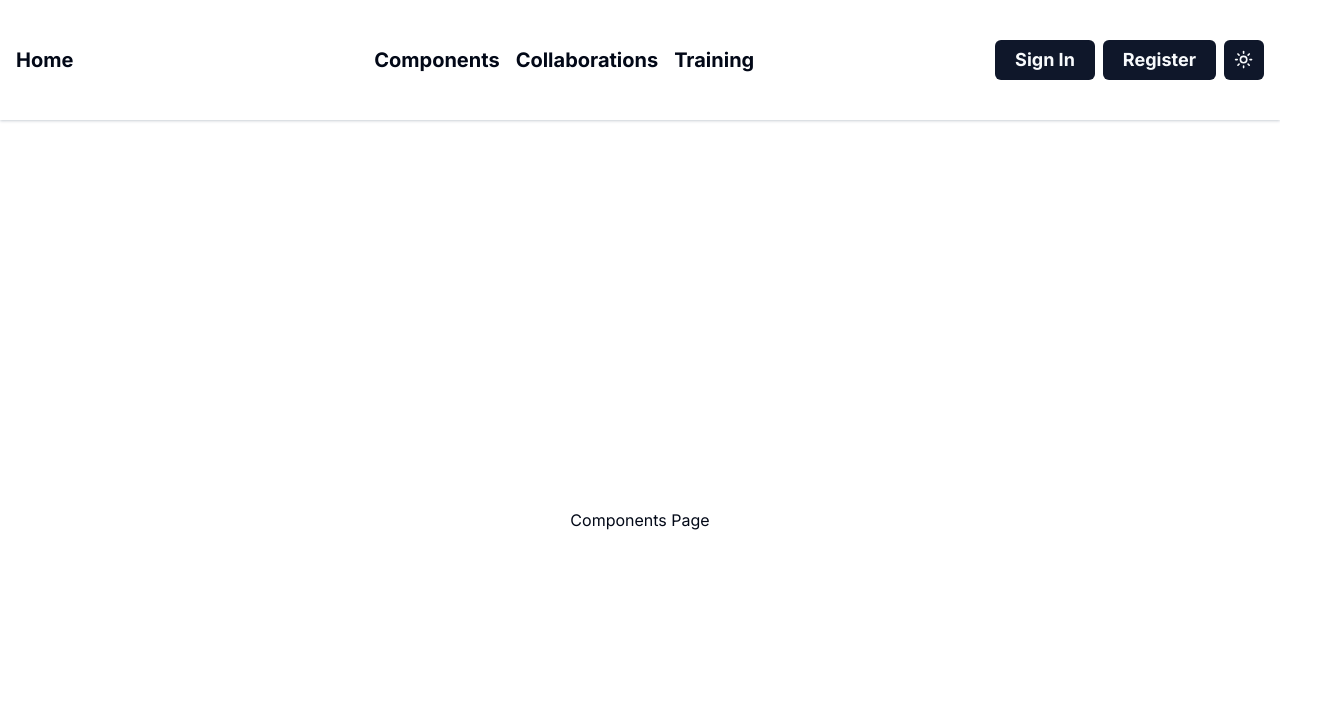
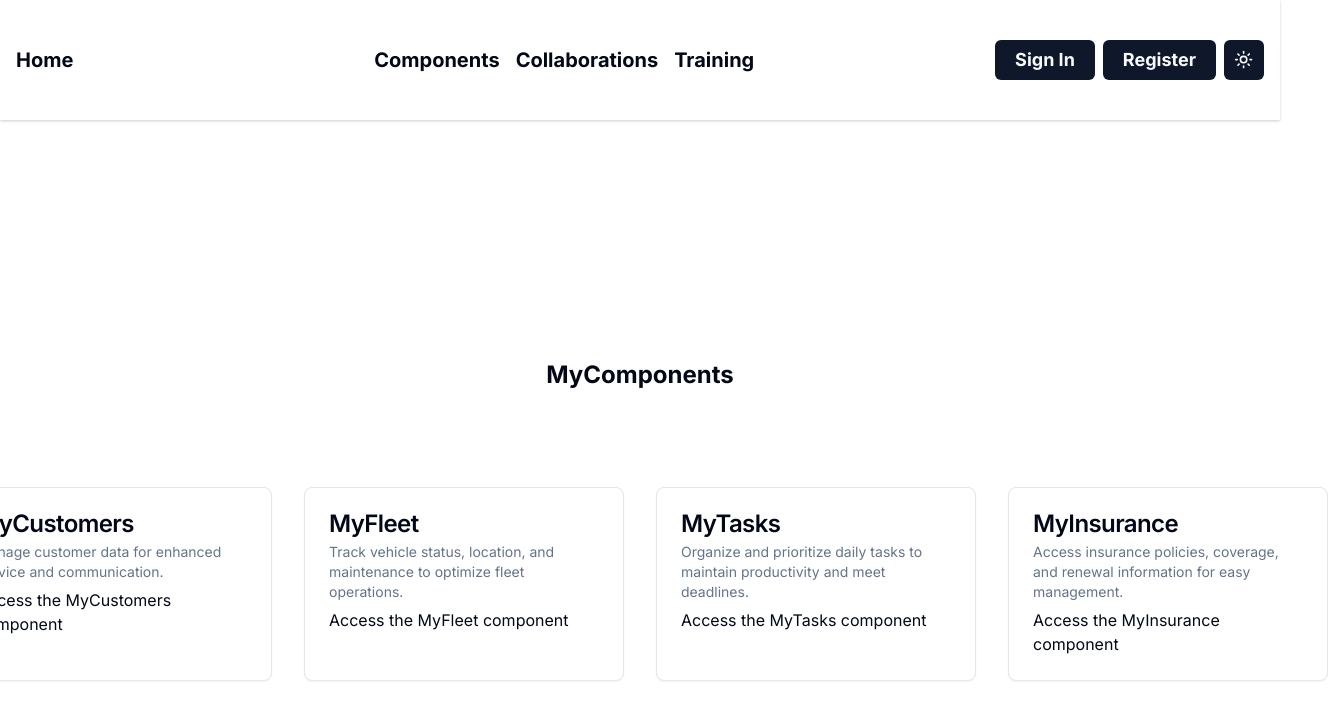
Before and after one commit to ZulfiPy/NextFrontTSForRW, a Next.js app: page /components in a window 1280 px wide. Shown: the top 720 px of the page, 1328 px wide, since content can reach past the window. Built offline with nearby package versions, Linux system fonts and the light colour scheme.

Commit message:
render cards component

```diff
--- a/src/app/components/page.tsx
+++ b/src/app/components/page.tsx
@@ -1,8 +1,10 @@
+import ComponentCards from "@/components/ComponentCards";
+
 const ComponentsPage = () => {
 
     return (
-        <section className="container flex flex-col items-center justify-center min-h-screen">
-            Components Page
+        <section className="container flex flex-col items-center min-h-screen mt-36 lg:justify-center lg:mt-0">
+            <ComponentCards />
         </section>
     )
 }
```
